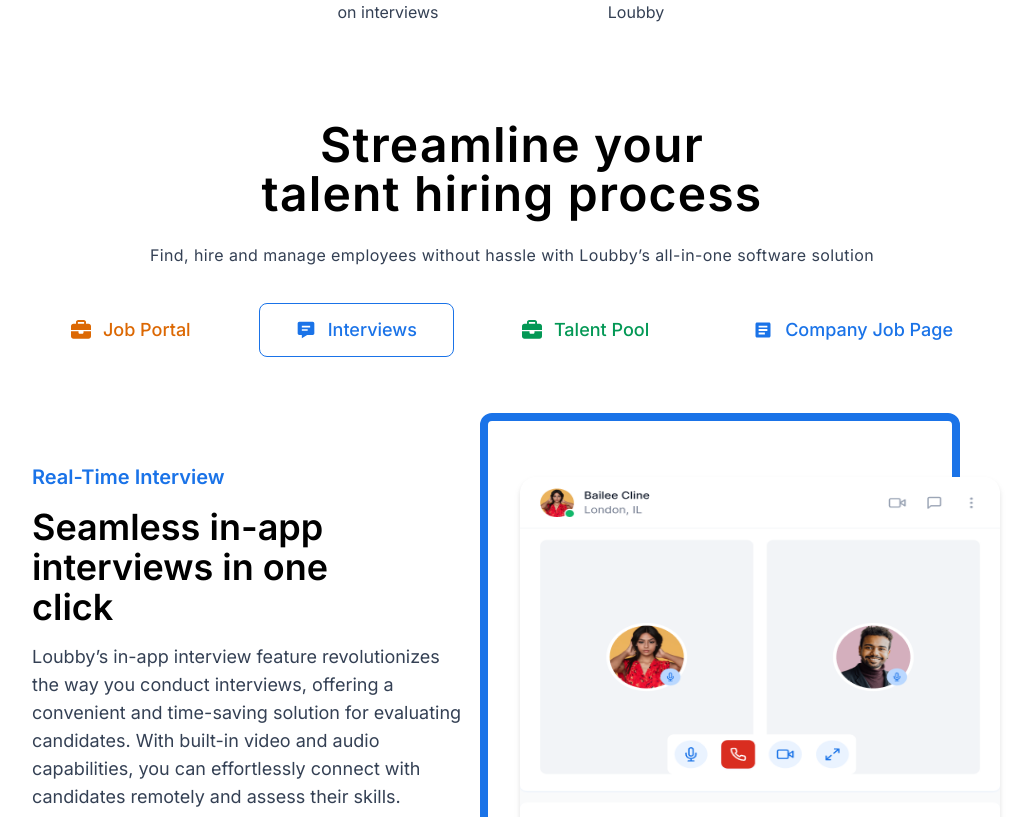
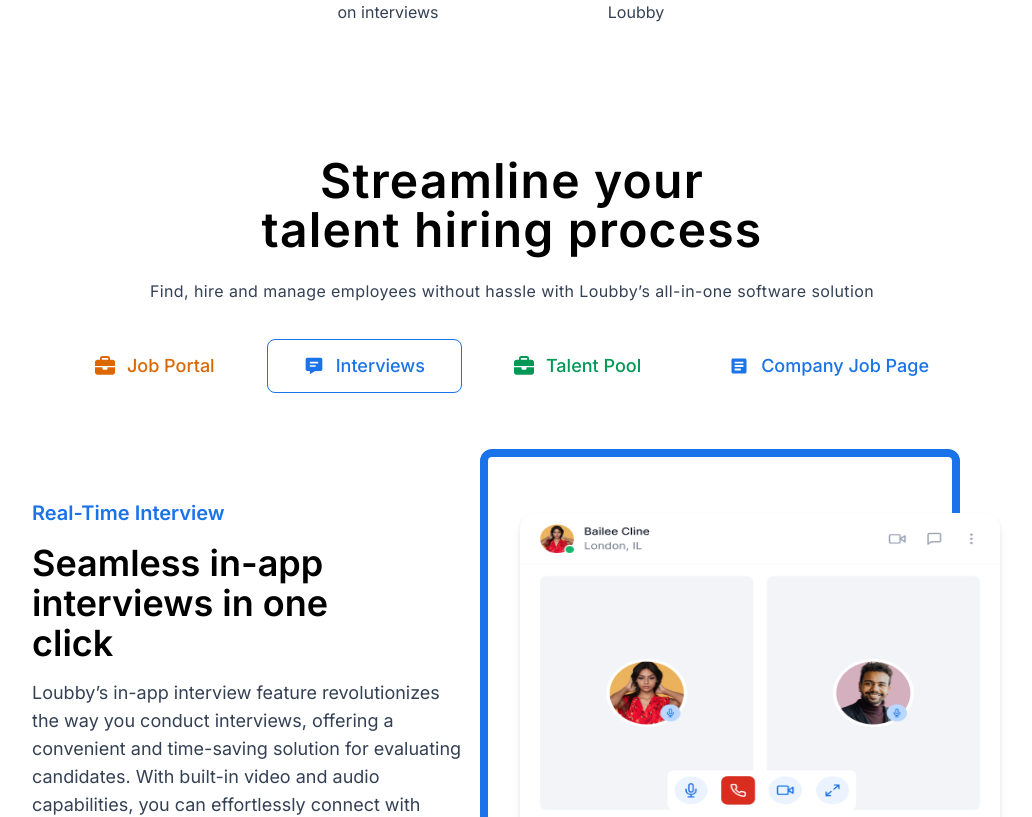
Before and after one commit to professor-12/loubby-ai, a Next.js app: page / in a window 1280 px wide. Shown: the part 1847-2664 px from the top of the page, without its empty margins (128-1160 px from the left). Built offline with nearby package versions, Linux system fonts and the light colour scheme.

Commit message:
(SlideShow->1) create a react-hook for slideshow functionality

```diff
--- a/src/components/SlideShow1.tsx
+++ b/src/components/SlideShow1.tsx
@@ -1,38 +1,14 @@
 "use client";
-import React, { useEffect, useState } from "react";
-import { FaBriefcase } from "react-icons/fa6";
-import { BiSolidMessageDetail } from "react-icons/bi";
-import { IoMdListBox } from "react-icons/io";
+import React from "react";
+import { array } from "@/lib/slideShow1";
 import Image from "next/image";
 import { SlideShowItems } from "@/lib/slideShow1";
+import useSlideShow from "@/hooks/useSlideShowHooks";
 
 const Pagination = () => {
-    const [index, setIndex] = useState(0);
-    const array = [
-        { text: "Job Portal", color: "#DC6803", svg: <FaBriefcase /> },
-        { text: "Interviews", color: "#1A73E8", svg: <BiSolidMessageDetail /> },
-        { text: "Talent Pool", color: "#039855", svg: <FaBriefcase /> },
-        { text: "Company Job Page", color: "#1A73E8", svg: <IoMdListBox /> },
-    ];
-
-    useEffect(() => {
-        const interval = setInterval(() => {
-            setIndex((prev) => {
-                if (prev === 3) {
-                    return 0;
-                } else {
-                    return prev + 1;
-                }
-            });
-        }, 3000);
-
-        return () => {
-            clearInterval(interval);
-        };
-    }, [index]);
-
+    const { index, setIndex } = useSlideShow(0, 3, 3000);
     return (
-        <div className="container mx-auto my-3">
+        <div className="container mx-auto my-12">
             <div>
                 <h1 className="text-5xl tracking-wide leading-[3.1rem] text-center font-semibold">
                     Streamline your <br /> talent hiring process
@@ -43,8 +19,8 @@ const Pagination = () => {
                 </p>
             </div>
 
-            <nav className="mx-auto flex justify-center">
-                <ul className="flex justify-center flex-wrap space-x-8 text-[#DC6803]  text-lg  py-3">
+            <nav className="mx-auto flex justify-center gap-3">
+                <ul className="flex justify-center flex-wrap space-x-4 text-[#DC6803]  text-lg  py-3">
                     {array.map((text, i) => {
                         return (
                             <button
--- /dev/null
+++ b/src/hooks/useSlideShowHooks.tsx
@@ -0,0 +1,28 @@
+"use client";
+
+import { useEffect, useState } from "react";
+
+export default function useSlideShow(
+    start: number,
+    stop: number,
+    duration: number
+) {
+    const [index, setIndex] = useState(start);
+    useEffect(() => {
+        const interval = setInterval(() => {
+            setIndex((prev) => {
+                if (prev === stop) {
+                    return start;
+                } else {
+                    return prev + 1;
+                }
+            });
+        }, duration);
+
+        return () => {
+            clearInterval(interval);
+        };
+    }, [stop, duration, start]);
+
+    return { index, setIndex };
+}
--- a/src/lib/slideShow1.ts
+++ /dev/null
@@ -1,10 +0,0 @@
-export const SlideShowItems = [
-      { title: "Job Portal", header: "Find your dream candidate with job portal", body: "Loubby’s job listing portal makes it easy for you to post job openings and view potential matches and easily manage applications in one place.", img: "/Main-wrap.png" ,color: "#DC6803"}
-      ,
-
-      { title: "Real-Time Interview", header: "Seamless in-app interviews in one click", body: "Loubby’s in-app interview feature revolutionizes the way you conduct interviews, offering a convenient and time-saving solution for evaluating candidates. With built-in video and audio capabilities, you can effortlessly connect with candidates remotely and assess their skills.", img: "/Profile-card-2.png",color: "#1A73E8" },
-
-      { title: "Talent Pool", header: "Detailed profile of tens of thousands of active talents", body: "Loubby offers access to detailed profiles of tens of thousands of active talents, providing unparalleled insights into each individual’s skills, experience, and qualifications. With our comprehensive database, businesses can effortlessly discover top talent that aligns with their specific requirements and organizational culture.", img: "/Frame-410.png",color: "#039855"},
-
-      {title:"Company Job Page",header:"Create a catchy company job page to attract top talent",body:"Loubby’s Company Job Page feature enables you to create an informative job page that showcases your company’s culture, values, and job opportunities. With customizable design options and rich content, you can effectively attract top talent and provide candidates with a comprehensive overview of your organization.",img:"/Frame-446.png",color: "#1A73E8"}
-]
--- /dev/null
+++ b/src/lib/slideShow1.tsx
@@ -0,0 +1,43 @@
+import { IoMdListBox } from "react-icons/io";
+import { FaBriefcase } from "react-icons/fa6";
+import { BiSolidMessageDetail } from "react-icons/bi";
+
+export const SlideShowItems = [
+    {
+        title: "Job Portal",
+        header: "Find your dream candidate with job portal",
+        body: "Loubby’s job listing portal makes it easy for you to post job openings and view potential matches and easily manage applications in one place.",
+        img: "/Main-wrap.png",
+        color: "#DC6803",
+    },
+    {
+        title: "Real-Time Interview",
+        header: "Seamless in-app interviews in one click",
+        body: "Loubby’s in-app interview feature revolutionizes the way you conduct interviews, offering a convenient and time-saving solution for evaluating candidates. With built-in video and audio capabilities, you can effortlessly connect with candidates remotely and assess their skills.",
+        img: "/Profile-card-2.png",
+        color: "#1A73E8",
+    },
+
+    {
+        title: "Talent Pool",
+        header: "Detailed profile of tens of thousands of active talents",
+        body: "Loubby offers access to detailed profiles of tens of thousands of active talents, providing unparalleled insights into each individual’s skills, experience, and qualifications. With our comprehensive database, businesses can effortlessly discover top talent that aligns with their specific requirements and organizational culture.",
+        img: "/Frame-410.png",
+        color: "#039855",
+    },
+
+    {
+        title: "Company Job Page",
+        header: "Create a catchy company job page to attract top talent",
+        body: "Loubby’s Company Job Page feature enables you to create an informative job page that showcases your company’s culture, values, and job opportunities. With customizable design options and rich content, you can effectively attract top talent and provide candidates with a comprehensive overview of your organization.",
+        img: "/Frame-446.png",
+        color: "#1A73E8",
+    },
+];
+
+export const array = [
+    { text: "Job Portal", color: "#DC6803", svg: <FaBriefcase /> },
+    { text: "Interviews", color: "#1A73E8", svg: <BiSolidMessageDetail /> },
+    { text: "Talent Pool", color: "#039855", svg: <FaBriefcase /> },
+    { text: "Company Job Page", color: "#1A73E8", svg: <IoMdListBox /> },
+];
```
